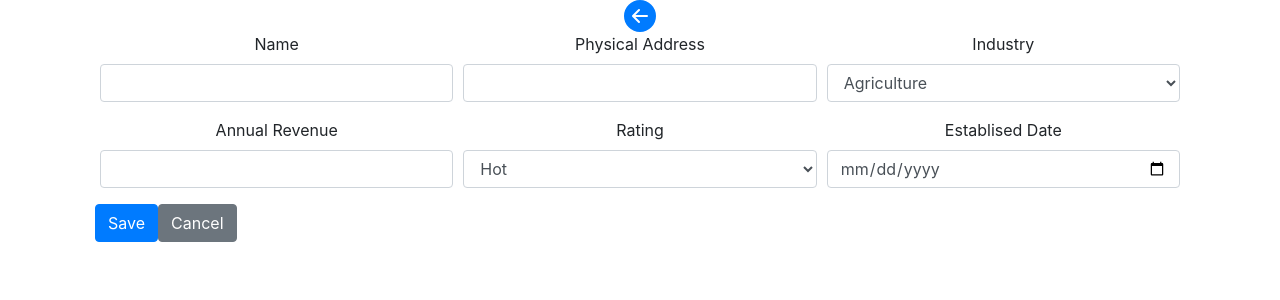
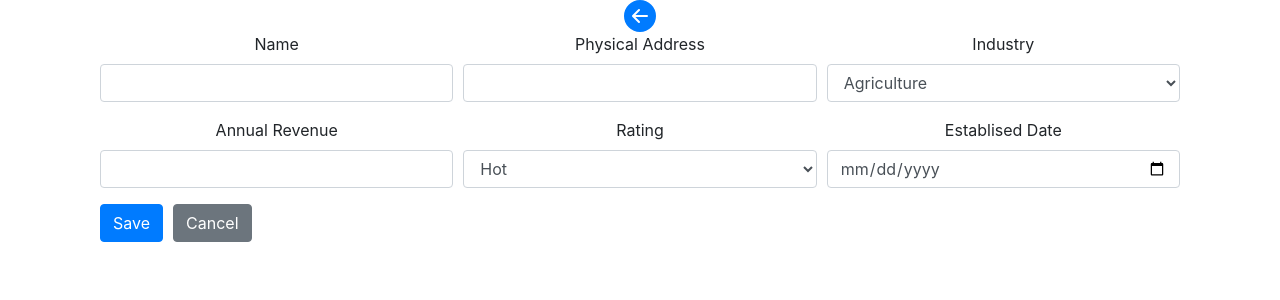
Before and after one commit to jayfunk/simple-contacts, a React (Create React App) app: page /accounts/new in a window 1280 px wide. Shown: the top 300 px of the page. Built offline with nearby package versions, Linux system fonts and the light colour scheme.

Commit message:
Layout of the components

```diff
--- a/src/AccountDetails.js
+++ b/src/AccountDetails.js
@@ -121,21 +121,34 @@ export class AccountDetails extends Component {
   renderControlButtons() {
     if (this.state.isEditable) {
       return (
-        <React.Fragment>
+        <Form.Row>
+          <Col xs="auto">
             <Button variant="primary" name="save" type="submit">
               Save
             </Button>
-          <Button variant="secondary" name="cancel" type="button" onClick={this.switchToUnEditable}>
+          </Col>
+          <Col xs="auto">
+            <Button
+              variant="secondary"
+              name="cancel"
+              type="button"
+              onClick={this.switchToUnEditable}
+            >
               Cancel
             </Button>
-        </React.Fragment>
+          </Col>
+        </Form.Row>
       );
     }
 
     return (
+      <Form.Row>
+        <Col xs="auto">
           <Button variant="secondary" name="edit" type="button" onClick={this.switchToEditable}>
             Edit
           </Button>
+        </Col>
+      </Form.Row>
     );
   }
 
@@ -228,9 +241,7 @@ export class AccountDetails extends Component {
               />
             </Form.Group>
           </Form.Row>
-          <Form.Row>
-            <Form.Group>{this.renderControlButtons()}</Form.Group>
-          </Form.Row>
+          {this.renderControlButtons()}
         </Form>
       </div>
     );
```
Lines whose indentation alone changed are shown as unchanged.
